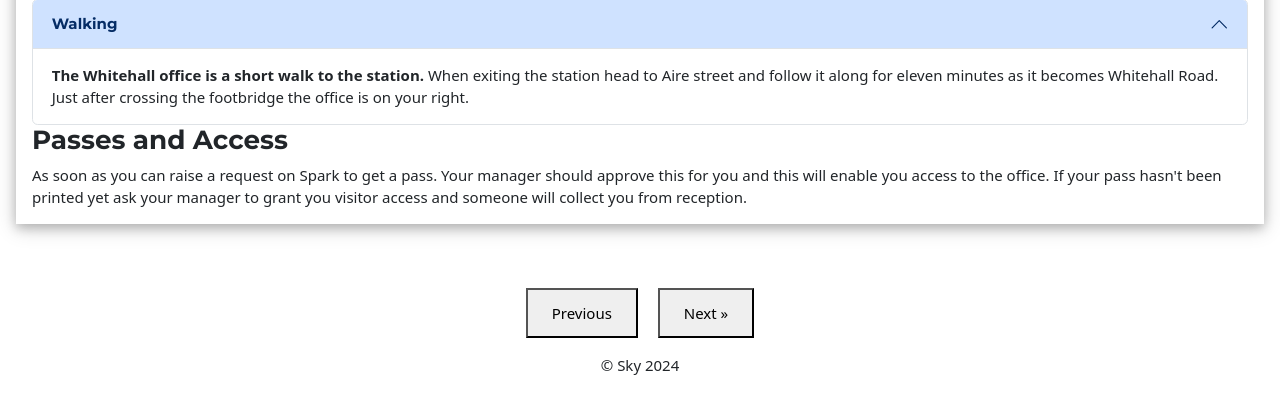
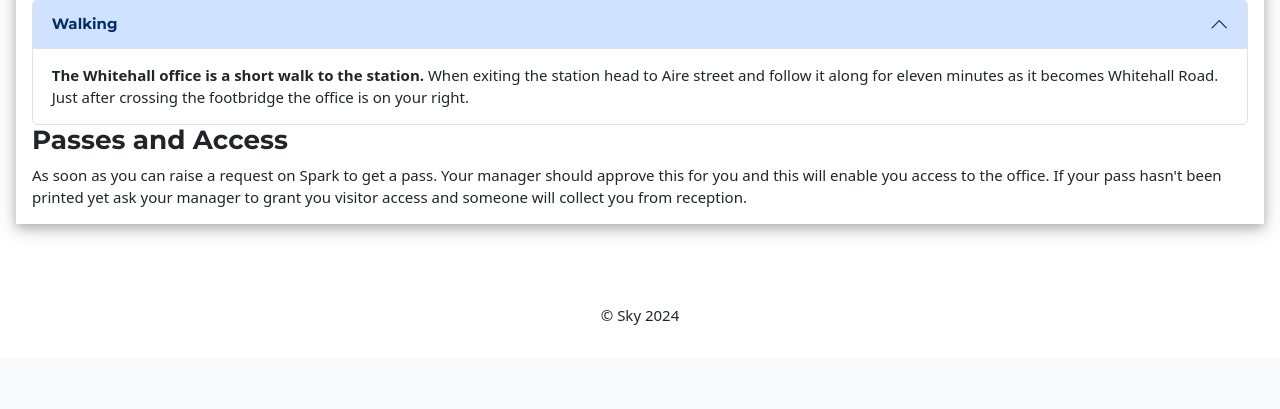
Before and after one commit to cameronduff/CCAMBan, a Flask app: page /Leeds in a window 1280 px wide. Shown: the part 1158-1567 px from the top of the page. After the commit the page ends 1483 px from the top, so only its background shows below. Run offline with Flask 3, Linux system fonts and the light colour scheme.

Commit message:
removed buttons from layout

```diff
--- a/pythonProject/application/templates/layout.html
+++ b/pythonProject/application/templates/layout.html
@@ -74,11 +74,6 @@
 
 <!--footer for buttons and copyright-->
 <footer class="w3-container w3-dark-grey w3-padding-32 w3-margin-top">
-  <!-- Button Container -->
-  <div class="w3-center">
-    <button class="w3-button w3-black w3-disabled w3-padding-large w3-margin-right">Previous</button>
-    <button class="w3-button w3-black w3-padding-large">Next »</button>
-  </div>
 
   <!-- Copyright -->
   <div class="w3-center w3-margin-top">&copy; Sky 2024</div>
```
